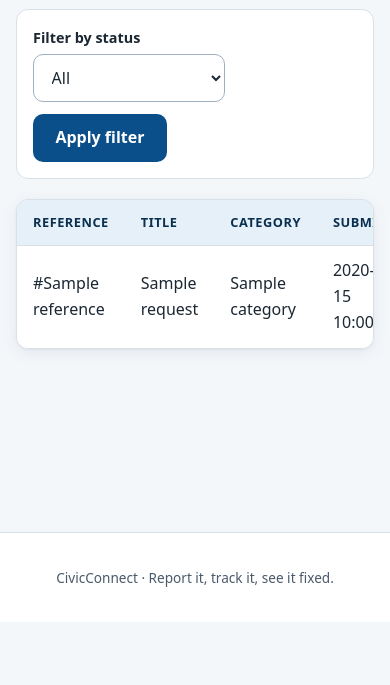
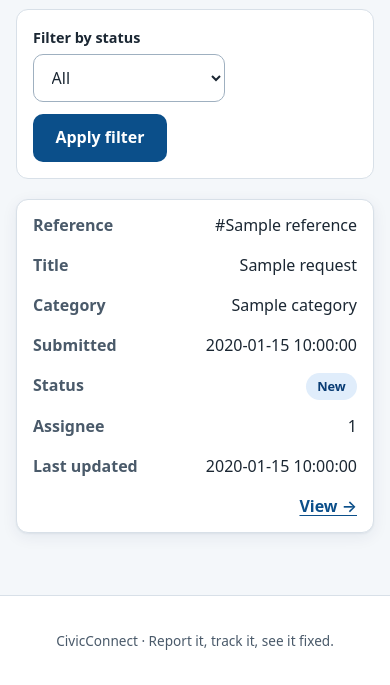
Before and after one commit to DonLukus/Civic-connect, a Flask app: template src/web/templates/staff_queue.html in a window 390 px wide. Shown: the part 222-907 px from the top of the page. Before the commit the page ends 809 px from the top, so only its background shows below. Run offline with Flask 3, Linux system fonts and the light colour scheme; the visitor is signed in with stand-in values (Sample User, id 1); data comes from the database, SQL or seed files in the repository; the template is opened without the code that fills it: most values are stand-ins (such as "Sample title", 1, 10 or a date in 2020).

Commit message:
feat(ui): stack tables as cards on phones
Co-Authored-By: Claude Sonnet 5.5 <noreply@anthropic.com>

```diff
--- a/src/web/static/style.css
+++ b/src/web/static/style.css
@@ -288,6 +288,27 @@ dl.detail-list dt:first-of-type, dl.detail-list dt:first-of-type + dd { border-t
   .site-header { justify-content: center; }
 }
 
+/* Phones: turn table rows into stacked cards so nothing scrolls sideways. */
+@media (max-width: 640px) {
+  .table-wrap { background: none; border: none; box-shadow: none; overflow: visible; }
+  table.responsive { min-width: 0; }
+  table.responsive thead { position: absolute; width: 1px; height: 1px; overflow: hidden; clip: rect(0 0 0 0); }
+  table.responsive, table.responsive tbody, table.responsive tr, table.responsive td { display: block; width: 100%; }
+  table.responsive tr {
+    background: var(--surface); border: 1px solid var(--line); border-radius: var(--radius);
+    box-shadow: var(--shadow); margin-bottom: .85rem; padding: .35rem 0;
+  }
+  table.responsive td {
+    display: flex; justify-content: space-between; gap: 1rem; text-align: right;
+    border-top: none; padding: .45rem 1rem;
+  }
+  table.responsive td::before {
+    content: attr(data-label); font-weight: 600; color: var(--ink-soft); text-align: left; flex: none;
+  }
+  table.responsive td[data-label=""]::before { content: none; }
+  table.responsive td:last-child { justify-content: flex-end; }
+}
+
 @media (prefers-reduced-motion: reduce) {
   * { transition: none !important; }
 }
--- a/src/web/templates/staff_queue.html
+++ b/src/web/templates/staff_queue.html
@@ -25,7 +25,7 @@
 
   {% if requests %}
     <div class="table-wrap">
-    <table>
+    <table class="responsive">
       <caption class="visually-hidden">Service requests in your queue</caption>
       <thead>
         <tr>
@@ -42,13 +42,13 @@
       <tbody>
         {% for r in requests %}
           <tr>
-            <td>#{{ r.reference }}</td>
-            <td>{{ r.title }}</td>
-            <td>{{ r.category }}</td>
-            <td>{{ r.submitted_at }}</td>
-            <td><span class="badge badge--{{ r.status|lower|replace(' ', '-') }}">{{ r.status }}</span></td>
-            <td>{{ r.assignee_id or "Unassigned" }}</td>
-            <td>{{ r.last_status_changed_at }}</td>
+            <td data-label="Reference">#{{ r.reference }}</td>
+            <td data-label="Title">{{ r.title }}</td>
+            <td data-label="Category">{{ r.category }}</td>
+            <td data-label="Submitted">{{ r.submitted_at }}</td>
+            <td data-label="Status"><span class="badge badge--{{ r.status|lower|replace(' ', '-') }}">{{ r.status }}</span></td>
+            <td data-label="Assignee">{{ r.assignee_id or "Unassigned" }}</td>
+            <td data-label="Last updated">{{ r.last_status_changed_at }}</td>
             <td><a href="/requests/{{ r.reference }}">View &rarr;</a></td>
           </tr>
         {% endfor %}
```
Also changed, not shown: PROJECT_HISTORY.md (+1 -1 lines), src/web/templates/request_detail.html (+5 -5 lines), src/web/templates/requester_requests.html (+7 -7 lines).
